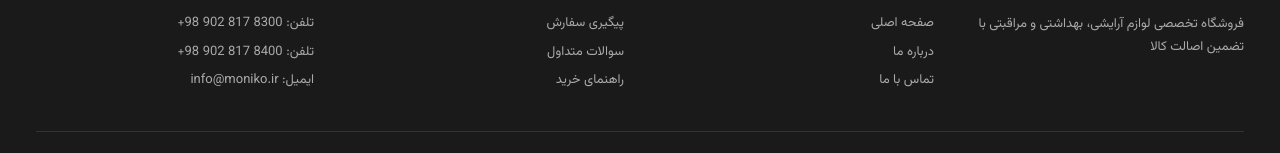
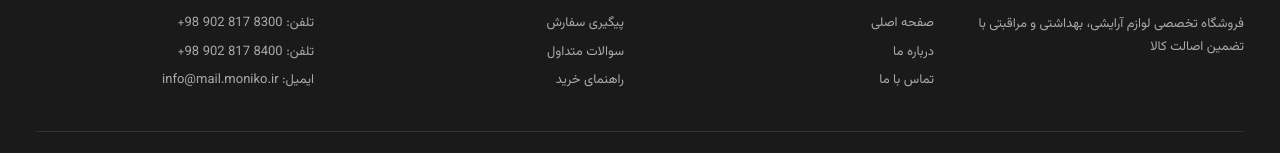
Before and after one commit to sep3r/moniko-shop, a React (Vite) app in the folder frontend/: page / in a window 1280 px wide. Shown: the part 675-828 px from the top of the page. Built offline with nearby package versions, Linux system fonts and the light colour scheme; no server answers.

Commit message:
feat(frontend): email link added

```diff
--- a/frontend/src/components/Footer.tsx
+++ b/frontend/src/components/Footer.tsx
@@ -34,7 +34,7 @@
               <li>
                 تلفن: <a href="tel:+989028178400" dir="ltr" style={{ unicodeBidi: 'isolate' }}>+98 902 817 8400</a>
               </li>
-              <li>ایمیل: info@moniko.ir</li>
+              <li>ایمیل: info@mail.moniko.ir</li>
             </ul>
           </div>
         </div>
```
